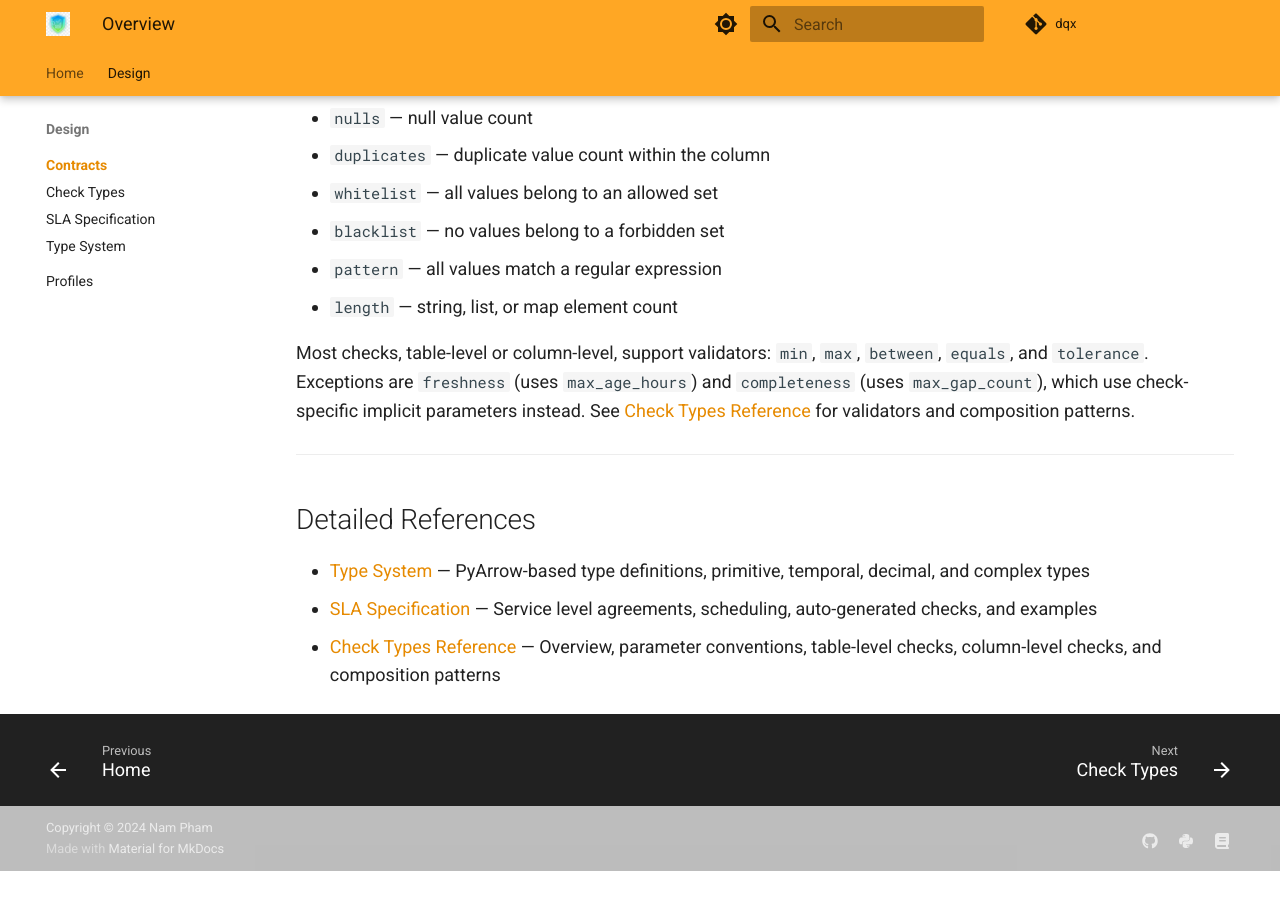
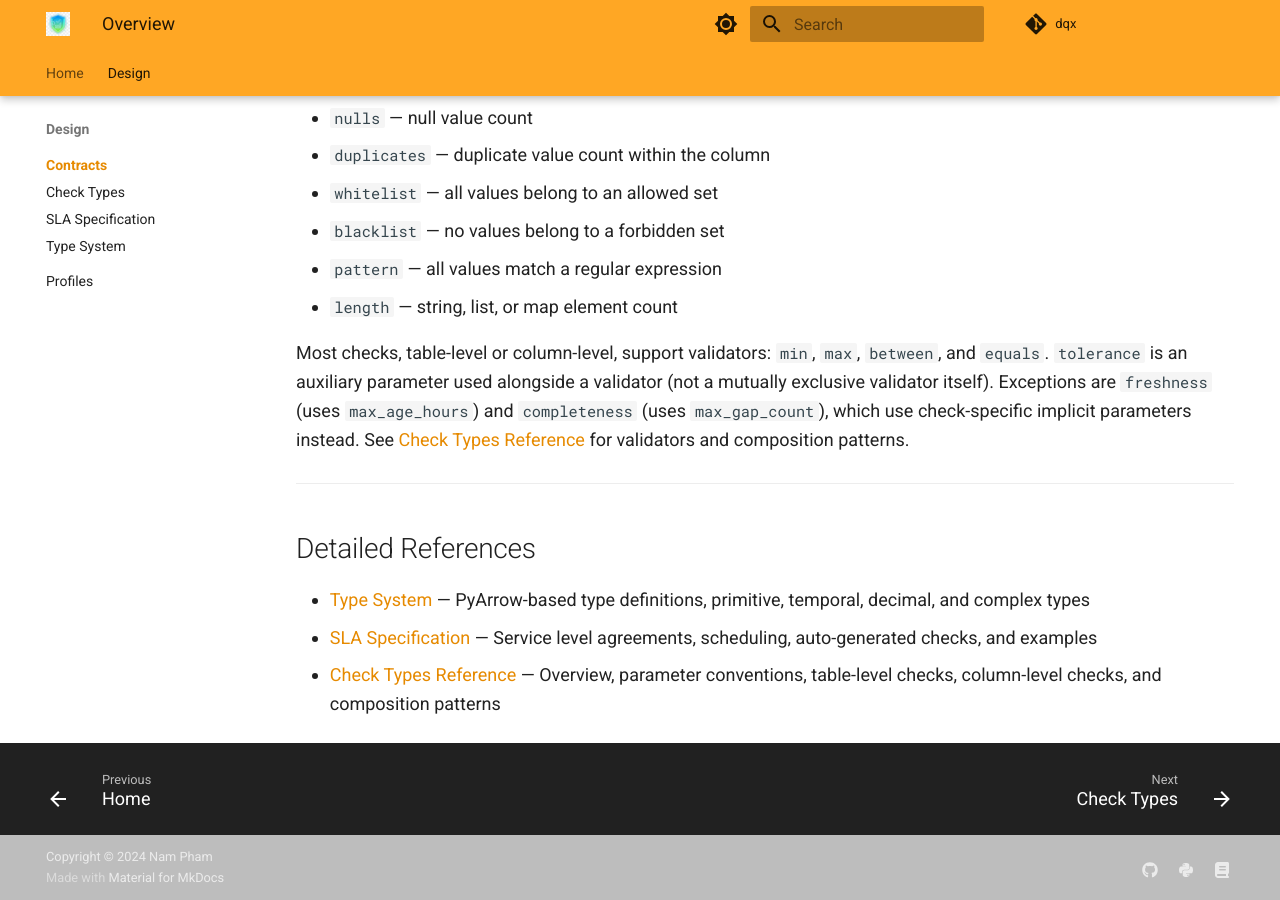
Before and after one commit to nampham2/dqx, an MkDocs documentation site: the page built from docs/design/contracts/index.md, in a window 1280 px wide and 900 px high, scrolled down 10130 px. Built offline with MkDocs 1.6.1 and Material for MkDocs 9.7.7, drawn with Linux system fonts in a browser that asks for light colours; comment, search, counter and statistics services are not loaded; before the commit the page ends 11001 px from its top, so only the background shows below that.

Commit message:
docs(contracts): fix tolerance validator label and add review-thread pagination
- index.md: clarify tolerance is an auxiliary parameter, not a validator
- dqx-feedback.md: add pageInfo pagination to reviewThreads query so PRs
  with >100 threads are fully retrieved

```diff
--- a/docs/design/contracts/index.md
+++ b/docs/design/contracts/index.md
@@ -358,7 +358,7 @@ DQX contracts define 18 check types across two scopes.
 - `pattern` — all values match a regular expression
 - `length` — string, list, or map element count
 
-Most checks, table-level or column-level, support validators: `min`, `max`, `between`, `equals`, and `tolerance`. Exceptions are `freshness` (uses `max_age_hours`) and `completeness` (uses `max_gap_count`), which use check-specific implicit parameters instead. See [Check Types Reference](checks.md) for validators and composition patterns.
+Most checks, table-level or column-level, support validators: `min`, `max`, `between`, and `equals`. `tolerance` is an auxiliary parameter used alongside a validator (not a mutually exclusive validator itself). Exceptions are `freshness` (uses `max_age_hours`) and `completeness` (uses `max_gap_count`), which use check-specific implicit parameters instead. See [Check Types Reference](checks.md) for validators and composition patterns.
 
 ---
 
```
Also changed, not shown: .opencode/agents/dqx-feedback.md (+14 -3 lines).
